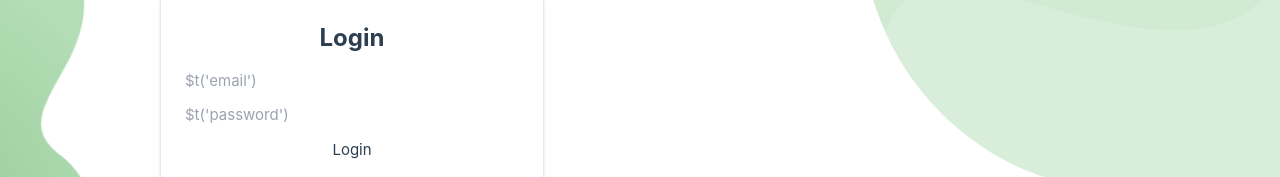
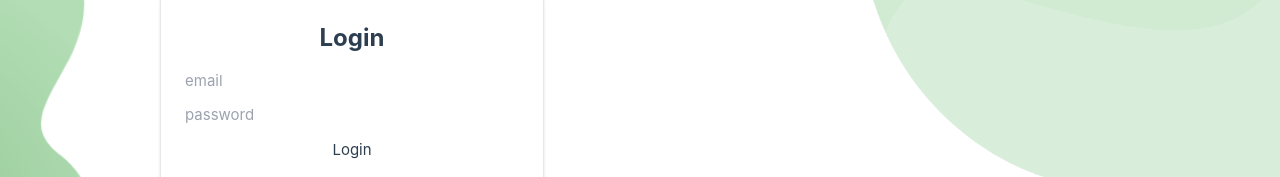
Before and after one commit to jihyoung-lee/-Plant_Disease_Detection_Web_v2, a Vue app in the folder vue/: page /login in a window 1280 px wide. Shown: the part 180-357 px from the top of the page. Built offline with nearby package versions, Linux system fonts and the light colour scheme.

Commit message:
feat(i18n): localize placeholder for multilingual support

```diff
--- a/vue/src/components/auth/Login.vue
+++ b/vue/src/components/auth/Login.vue
@@ -6,14 +6,14 @@
       <input
           v-model="email"
           type="email"
-          placeholder="$t('email')"
+          :placeholder="$t('email')"
           class="input input-bordered w-full mb-3"
           required
       />
       <input
           v-model="password"
           type="password"
-          placeholder="$t('password')"
+          :placeholder="$t('password')"
           class="input input-bordered w-full mb-3"
           required
       />
@@ -38,7 +38,9 @@ import { ref } from 'vue'
 import { useRouter } from 'vue-router'
 import api, { setAuthToken } from '@/lib/axios'
 import { useUserStore } from '@/stores/user'
+import { useI18n } from 'vue-i18n'
 
+const { t } = useI18n()
 const email = ref('')
 const password = ref('')
 const error = ref('')
--- a/vue/src/components/auth/Register.vue
+++ b/vue/src/components/auth/Register.vue
@@ -5,14 +5,14 @@
     <form @submit.prevent="handleSubmit">
       <!-- 1단계: 기본정보 입력 -->
       <div v-if="step === 1">
-        <input v-model="form.name" class="input input-bordered w-full mb-2" placeholder="$t('name')" required />
+        <input v-model="form.name" class="input input-bordered w-full mb-2" :placeholder="$t('name')" required />
 
         <div class="flex items-center gap-2 mb-2">
           <div class="relative w-full">
             <input v-model="form.email"
                    type="email"
                    class="input input-bordered w-full pr-10"
-                   placeholder="$t('email')"
+                   :placeholder="$t('email')"
                    required
                    @blur="validateEmail"
             />
@@ -67,8 +67,8 @@
 
       <!-- 3단계: 비밀번호 입력 -->
       <div v-if="step === 3">
-        <input v-model="form.password" type="password" class="input input-bordered w-full mb-2" placeholder="$t('password')" required minlength="8" />
-        <input v-model="form.password_confirmation" type="password" class="input input-bordered w-full mb-4" placeholder="$t('password_confirmation')" required minlength="8" />
+        <input v-model="form.password" type="password" class="input input-bordered w-full mb-2" :placeholder="$t('password')" required minlength="8" />
+        <input v-model="form.password_confirmation" type="password" class="input input-bordered w-full mb-4" :placeholder="$t('password_confirmation')" required minlength="8" />
         <button type="submit" class="btn btn-primary w-full" :disabled="loading">
           {{ $t("confirm") }}
         </button>
@@ -81,7 +81,9 @@
 import { ref, nextTick, onUnmounted } from 'vue'
 import { useRouter } from 'vue-router'
 import api from '@/lib/axios'
+import { useI18n } from 'vue-i18n'
 
+const { t } = useI18n()
 const router = useRouter()
 
 const step = ref(1)
```
